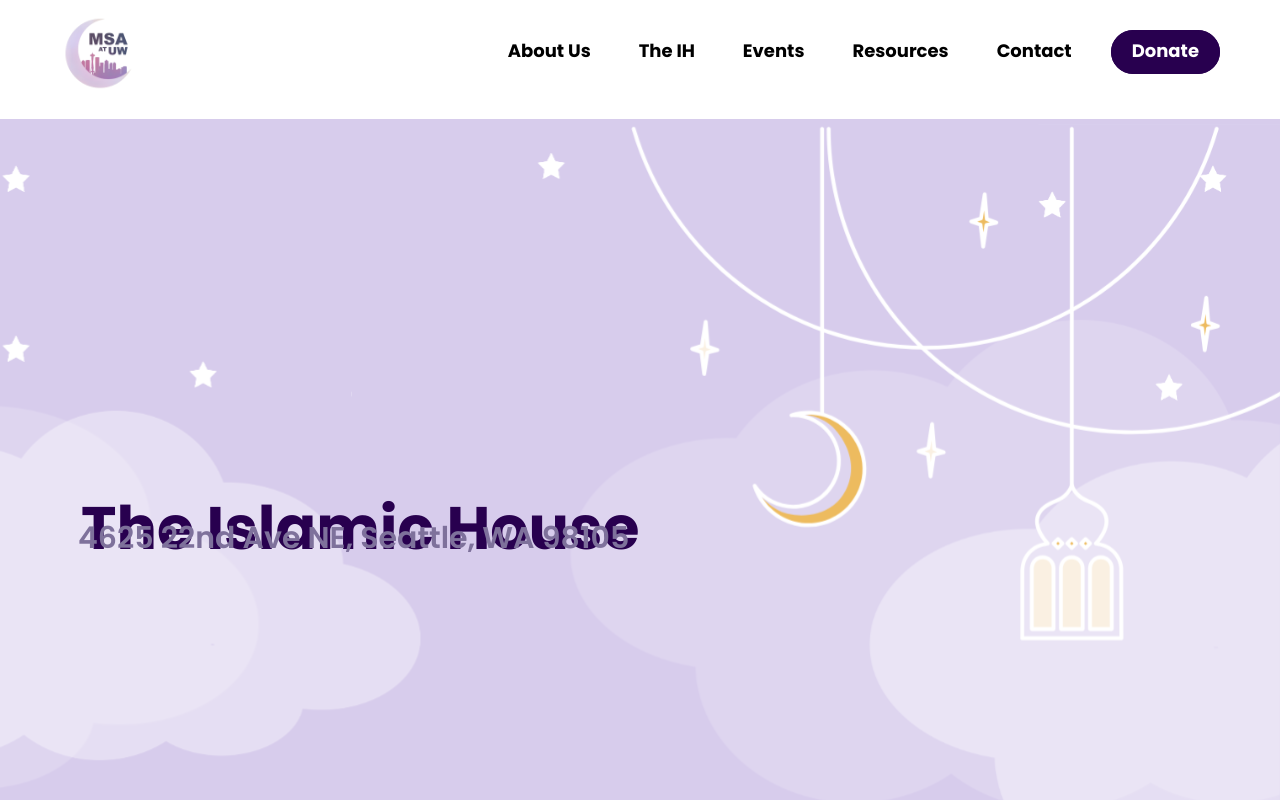
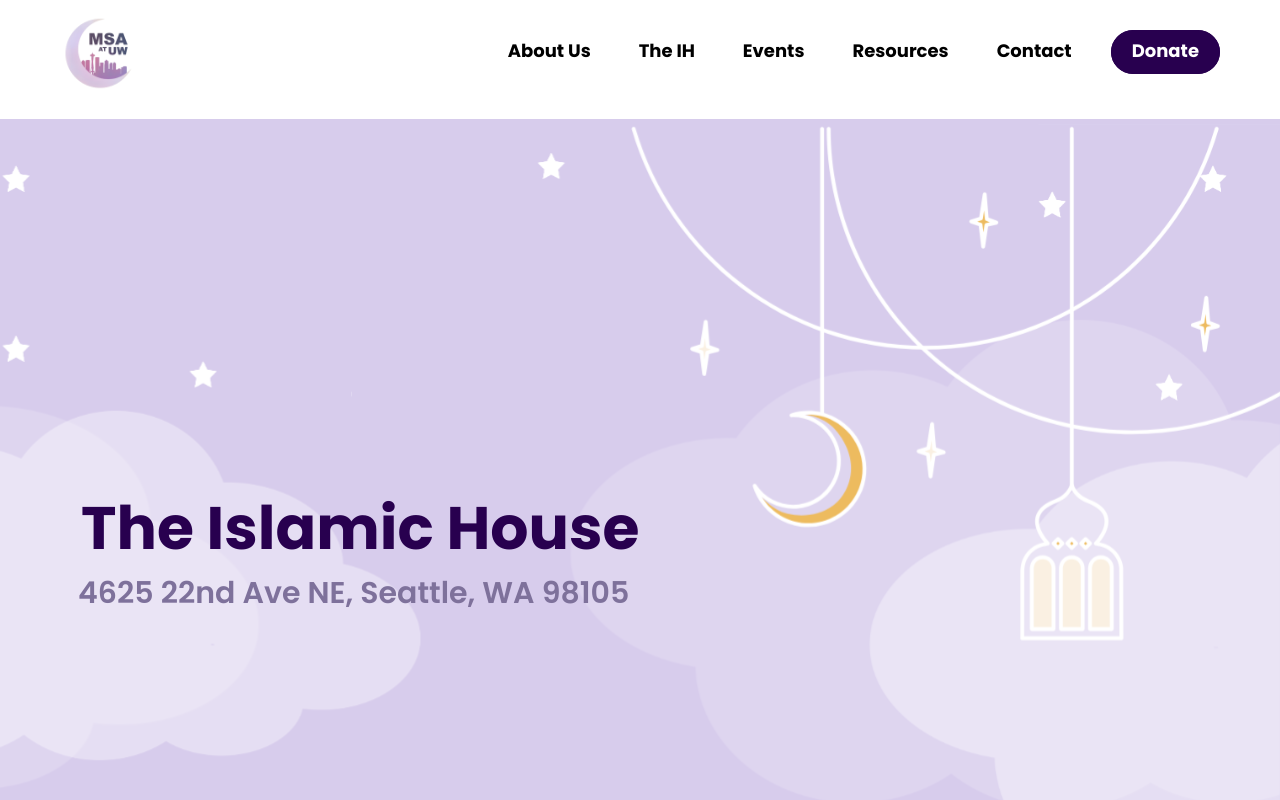
Before and after one commit to webimpactuw/muslim-student-assoc, a React (Create React App) app in the folder msa-react/: page /islamic-house in a window 1280 px wide. Shown: the top 800 px of the page. Built offline with nearby package versions, Linux system fonts and the light colour scheme.

Commit message:
merged main and IH

```diff
--- a/msa-react/src/App.css
+++ b/msa-react/src/App.css
@@ -34,7 +34,7 @@
     font-weight: 700; /* bold */
 }
 
-h1, h2, h3 {
+h1, h2, h3, h6 {
     margin: 0.1em;
 }
 
@@ -52,7 +52,6 @@
     font-weight: 700; /* bold */
     font-size: 25px;
     line-height: 38px;
-    margin: 0.1em;
 }
 
 /*
@@ -113,7 +112,7 @@
 */
 /* IH Home header section */
 .header-section {
-    background: no-repeat top right/cover url('./assets/main-bg.svg') var(--bg-light-purple);
+    background: no-repeat top right/cover url('./assets/backgrounds/main-bg.svg') var(--bg-light-purple);
     height: 731.87px;
 }
 
@@ -126,7 +125,7 @@
 .islamic-house-address {
     position: relative;
     left: 75px;
-    top: 316.02px;
+    top: 371.02px;
 }
 
 /* About IH section */
```
Also changed, not shown: msa-react/src/assets/backgrounds/main-bg.svg (renamed from msa-react/src/assets/main-bg.svg).
